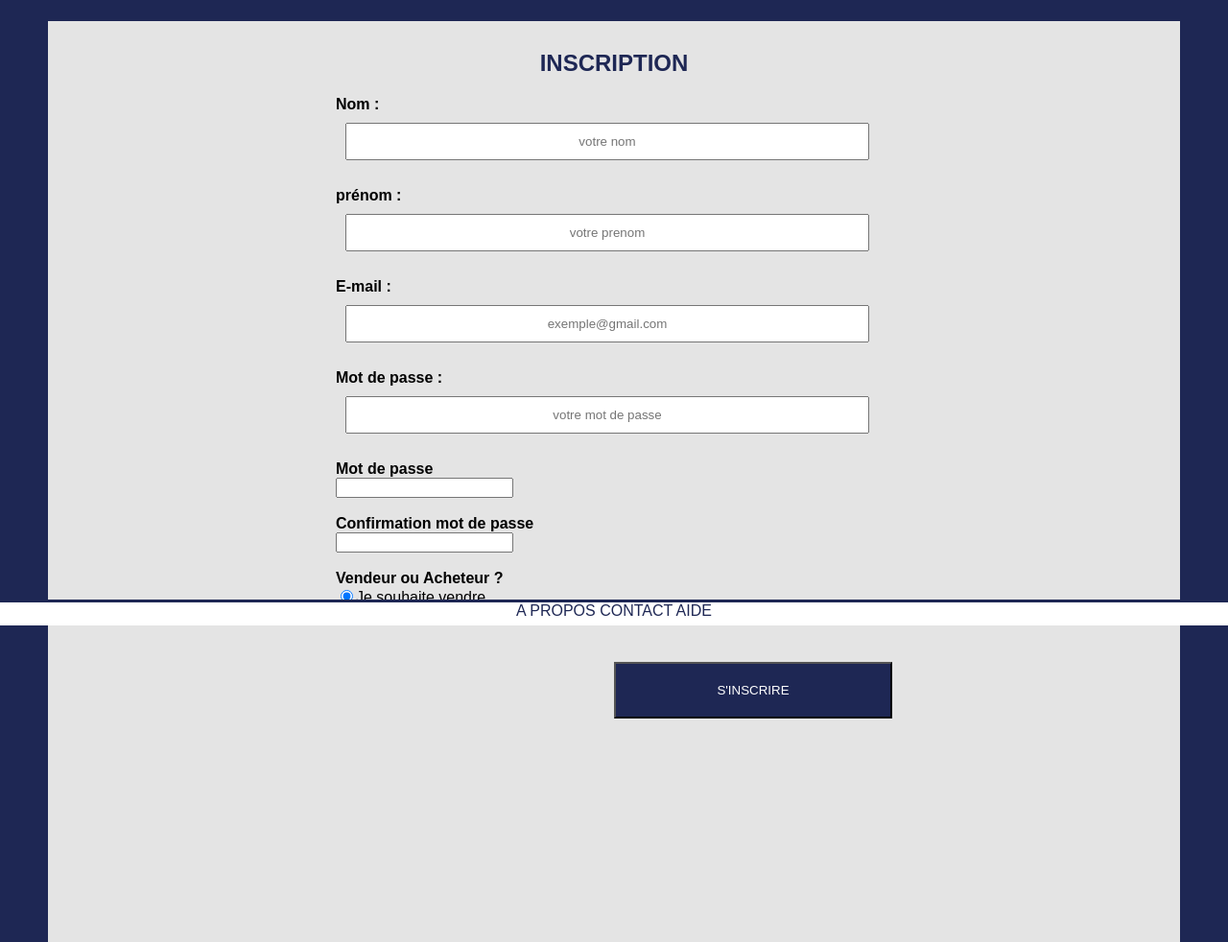
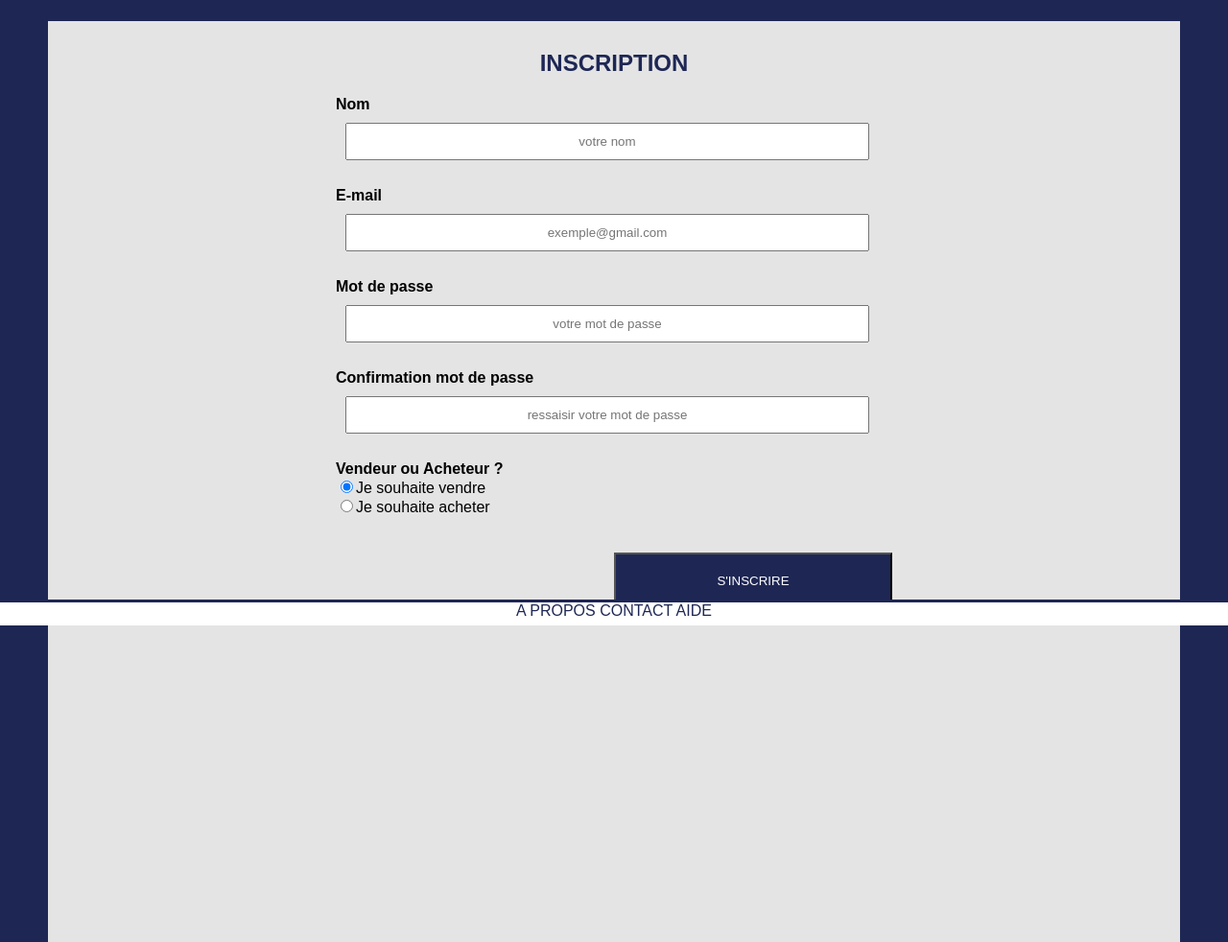
Before and after one commit to Tashiga/France-Voiture, a PHP site: page /inscription.php in a window 1280 px wide. Shown: the part 148-1130 px from the top of the page at 96% size. Run offline with PHP 8.4, Linux system fonts and the light colour scheme.

Commit message:
amélioration merge

```diff
--- a/site/vue/inscription.php
+++ b/site/vue/inscription.php
@@ -4,28 +4,24 @@
     <section id="sectionInscription">
         <h1>Inscription</h1>
         <form method="post" action="">
-            <label class="contenu" for="nom">Nom :</label><br>
-            <input type="text" class="aRemplir" id="nom" name="nom" maxlength="20" placeholder="votre nom" pattern="[a-zA-Z0-9-_.]{1,20}" title="caractères acceptés : a-zA-Z0-9-_." required="required" /></br>
+            <label class="contenu" for="nom">Nom</label><br>
+            <input type="text" class="aRemplir" id="nom" name="nom" maxlength="24" placeholder="votre nom" pattern="[a-zA-Z0-9-_.]{1,20}" title="caractères acceptés : a-zA-Z0-9-_." required="required" /></br>
             </br>
 
-            <label class="contenu" for="prenom">prénom :</label><br>
-            <input type="text" class="aRemplir" id="prenom" name="prenom" maxlength="20" placeholder="votre prenom" pattern="[a-zA-Z0-9-_.]{1,20}" title="caractères acceptés : a-zA-Z0-9-_." required="required"/></br>
-            </br>
-
-            <label class="contenu" for="email">E-mail :</label><br>
+            <label class="contenu" for="email">E-mail</label><br>
             <input type="email" class="aRemplir" id="email" name="email" placeholder="exemple@gmail.com" required="required"/></br>
             </br>
 
-            <label class="contenu" for="mdp">Mot de passe :</label><br>
+            <label class="contenu" for="mdp">Mot de passe</label><br>
             <input type="password" class="aRemplir" id="mdp" name="mdp" placeholder="votre mot de passe" required="required"/></br>
             </br>
 
 
-            <!-- <label class="contenu" for="mdp">Confirmation mot de passe :</label><br>
-            <input type="password" class="aRemplir" id="confmdp" name="mdp" placeholder="ressaisir votre mot de passe" required="required" /></br>
+            <label class="contenu" for="mdp">Confirmation mot de passe</label><br>
+            <input type="password" class="aRemplir" id="confmdp" name="confmdp" placeholder="ressaisir votre mot de passe" required="required" /></br>
             </br>
 
-            <label class="contenu" for="civilite">Civilité :</label></br>
+            <!-- <label class="contenu" for="civilite">Civilité :</label></br>
             <input name="civilite" value="M" checked="" type="radio"/>Homme
             <input name="civilite" value="Mme" type="radio"/>Femme</br></br>
 
@@ -35,12 +31,14 @@
 
             </br>
             <label class="contenu" for="raison_social">Si vous êtes un vendeur, merci de nous indiquer votre raison social :</label><br>
-            <input type="text" class="aRemplir" id="raison_social" name="raison_social" maxlength="20" placeholder="votre raison social" pattern="[a-zA-Z0-9-_.]{1,20}" title="caractères acceptés : a-zA-Z0-9-_." required="required"/></br> -->
+            <input type="text" class="aRemplir" id="raison_social" name="raison_social" maxlength="20" placeholder="votre raison social" pattern="[a-zA-Z0-9-_.]{1,20}" title="caractères acceptés : a-zA-Z0-9-_." required="required"/></br>
+
+
             <label for="mdp">Mot de passe</label><br>
             <input type="password" id="mdp" name="mdp" required="required"><br><br>
 
             <label for="mdp">Confirmation mot de passe</label><br>
-            <input type="password" id="confmdp" name="confmdp" required="required"><br><br>
+            <input type="password" id="confmdp" name="confmdp" required="required"><br><br> -->
 
             <label for="VendeurAcheteur">Vendeur ou Acheteur ?</label><br>
             <input type="radio" name="VendeurAcheteur" value="vendeur" checked="" >Je souhaite vendre<br>
```
